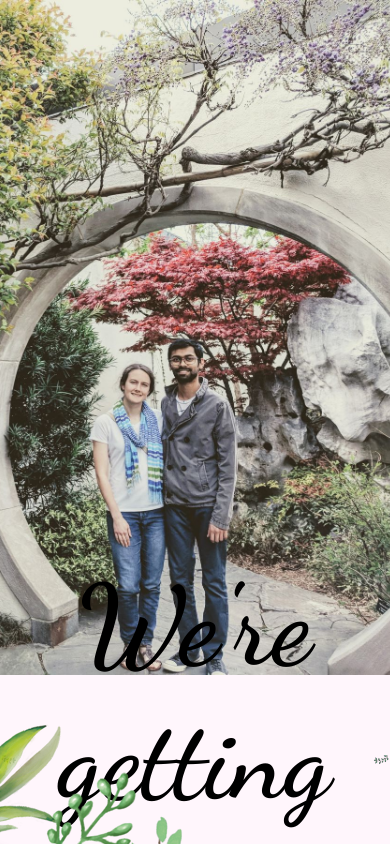
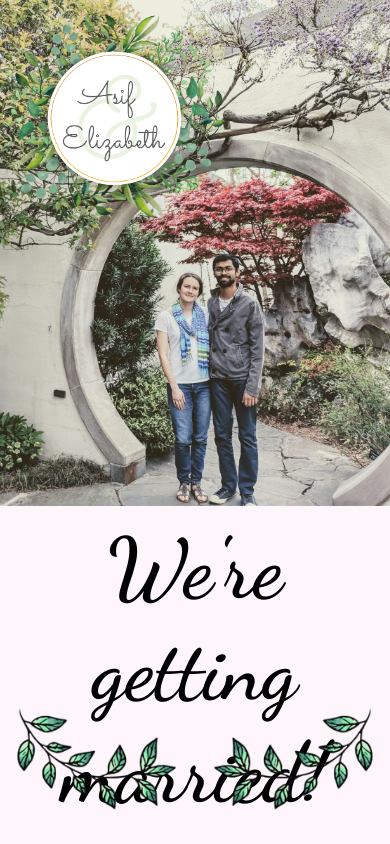
Before and after one commit to asif101/wedding-website, a React (Create React App) app: page / in a window 390 px wide. Built offline with nearby package versions, Linux system fonts and the light colour scheme.

Commit message:
made landing page responsive

```diff
--- a/src/components/LandingPage/LandingPage.css
+++ b/src/components/LandingPage/LandingPage.css
@@ -1,17 +1,13 @@
-.helper {
-    display: inline-block;
-    height: 100%;
-    vertical-align: middle;
-}
 
 .badge {
-    vertical-align: middle;
-    transform: translateX(-60%);
+    position: absolute;
+    left: 5%;
+    top: 5%;
+    height: 69vh; /* 749px orig */
 }
 
 
 .landing-page {
-    /* background-color: #710C4C; */
     width: 100vw;
     height: 100vh;
     display: flex;
@@ -31,6 +27,7 @@
     background-repeat: no-repeat;
     background-size: contain;
     background-position: center;
+    order: 1;
 }
 
 .landing-page>.title-box>.right-wreath {
@@ -40,18 +37,14 @@
     background-size: contain;
     background-position: center;
     transform: scaleX(-1);
+    order: 3;
 }
 
 .landing-page>.title-box>p {
     font-family: Dancing Script;
-    font-size: 7rem;
+    font-size: 6.3vw; /*112px orig*/
+    order: 2;
 }
-
-.landing-page>.title-box>p>span {
-    color: #710c4c;
-    margin: 0;
-}
-
 
 .landing-page>.main-image {
     width: 100%;
@@ -67,3 +60,47 @@
     height: 100%;
     background-color: rgba(0, 0, 0, 0);
 }
+
+
+@media screen and (max-width: 950px) {
+    .badge {
+        height: 60vw;
+        left: 0;
+        top: 0;
+    }
+}
+
+@media screen and (max-width: 500px) {
+
+    .landing-page>.main-image {
+        height: 60%;
+        background-size: cover;
+        background-position-y: 84%;
+        background-position-x: 89%;
+    }
+
+    .landing-page>.title-box {
+        height: 40%;
+        flex-wrap: wrap;
+    }
+
+    .landing-page>.title-box>.left-wreath {
+        width: 50%;
+        height: 50%;
+        order: 2;
+    }
+
+    .landing-page>.title-box>.right-wreath {
+        width: 50%;
+        height: 50%;
+        order: 3;
+    }
+
+    .landing-page>.title-box>p {
+        margin: 3% 0 0 0;
+        height: 47%;
+        width: 100%;
+        font-size: 10vmax;
+        order: 1;
+    }
+}
--- a/src/components/LandingPage/LandingPage.js
+++ b/src/components/LandingPage/LandingPage.js
@@ -7,7 +7,6 @@ export default function LandingPage() {
             <div className="landing-page">
             <div style={{ backgroundImage: 'url(./assets/images/garden-filter-light.jpg)' }} className='main-image' alt="logo">
               <div className="overlay">
-                <span className='helper'></span>
                 <img src='./assets/images/badge.png' className="badge" alt="logo" />
               </div>
             </div>
```
